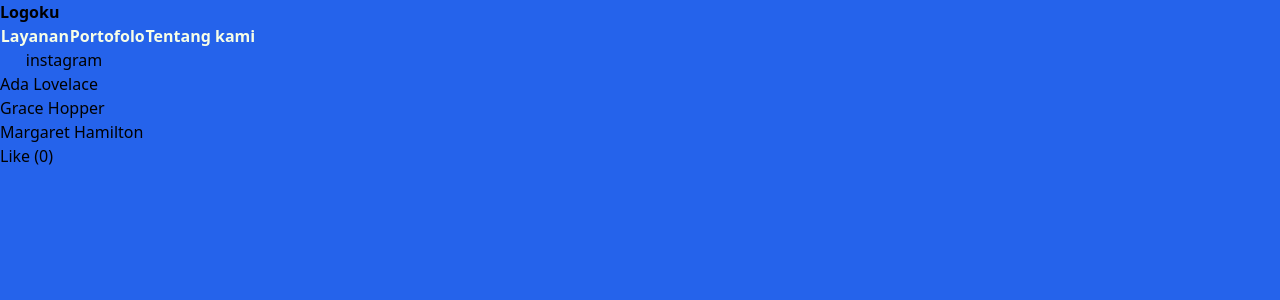
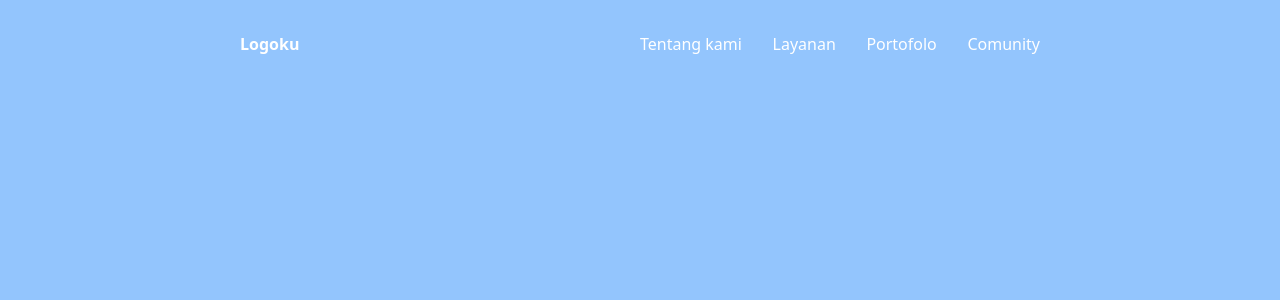
Before and after one commit to ipanakuoffice/nextJS, a Next.js app: page / in a window 1280 px wide. Shown: the top 300 px of the page. Built offline with nearby package versions, Linux system fonts and the light colour scheme.

Commit message:
add navbar

```diff
--- a/app/components/navBar.js
+++ b/app/components/navBar.js
@@ -4,16 +4,19 @@
 
 export default function NavBar() {
     return (
-        <>
-     <div id="logo"><b>Logoku</b></div>
-        <div id="menu" className="flex-1 flex flex-row justify-evenly w-64">
-             <h1 className="font-bold text-lime-50">Layanan </h1>
-             <h1 className="font-bold text-lime-50">Portofolo </h1>
-             <h1 className="font-bold text-lime-50">Tentang kami </h1>
-        </div>
-        <div id="sosmed" className=" w-32 flex justify-center">
-             instagram
-        </div>
-        </>
+     <>
+     <div id="navbar" className="flex flex-row justify-evenly w-full px-60 py-8">
+          <div id="logo" className='flex flex-row w-full'>
+               <b className='text-white'>Logoku</b>
+          </div>
+          <div id="menu" className="flex flex-row justify-between w-full">
+             <p className=" text-lime-50 text-white">Tentang kami</p>
+             <p className=" text-lime-50 text-white">Layanan </p>
+             <p className=" text-lime-50 text-white">Portofolo </p>
+             <p className=" text-lime-50 text-white">Comunity</p>
+          </div>
+     </div>
+
+     </>
     )
   }
--- a/app/layout.js
+++ b/app/layout.js
@@ -8,7 +8,7 @@
 export default function RootLayout({ children }) {
   return (
     <html lang="en">
-      <body className='bg-blue-600'>{children}</body>
+      <body className='bg-blue-300'>{children}</body>
     </html>
   )
 }
--- a/app/page.js
+++ b/app/page.js
@@ -13,12 +13,6 @@
   return (
     <div>
       <NavBar/>
-      <ul>
-        {names.map((name) => (
-          <li key={name}>{name}</li>
-        ))}
-      </ul>
-      <LikeButton />
     </div>
   );
 }
```
